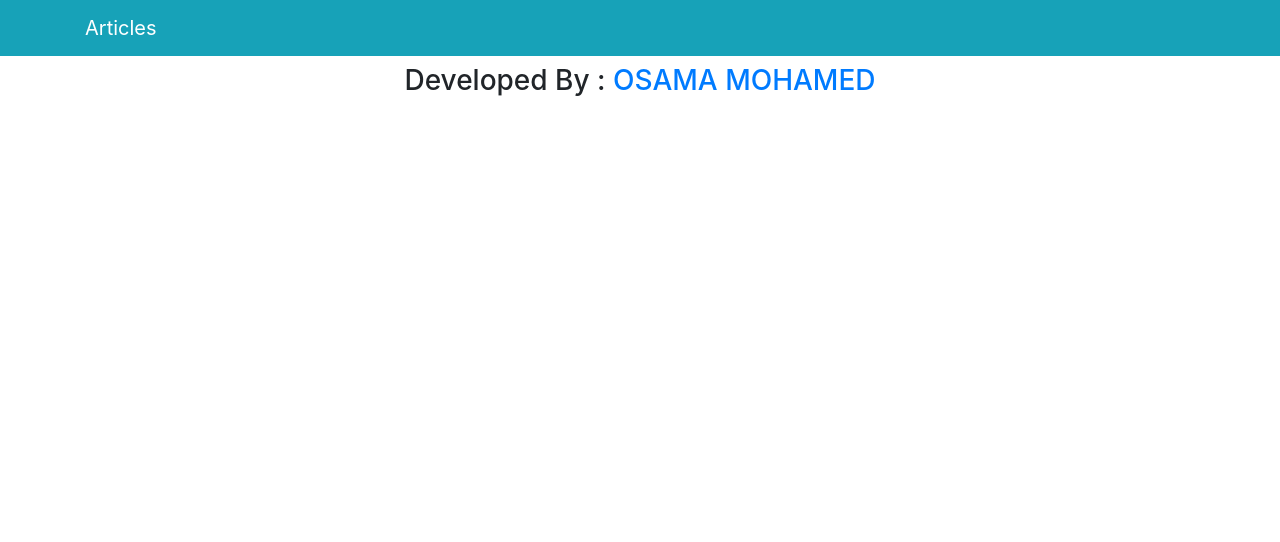
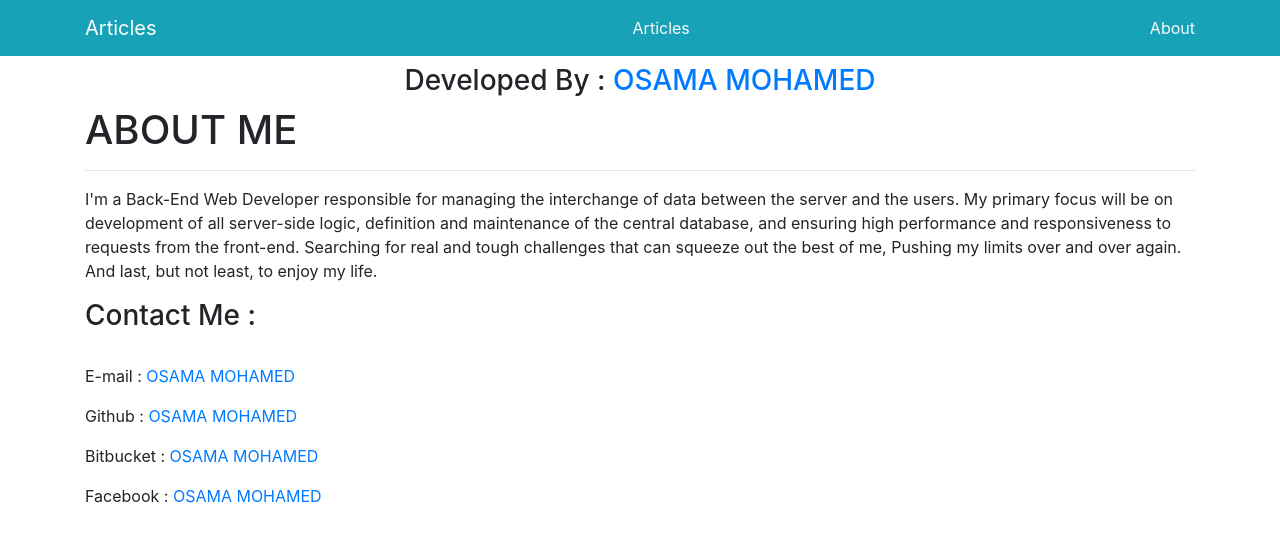
Before and after one commit to osama-mohamed/practice, a Vue app: page /about in a window 1280 px wide. Shown: the top 542 px of the page. Built offline with nearby package versions, Linux system fonts and the light colour scheme.

Commit message:
about me component

```diff
--- a/index.html
+++ b/index.html
@@ -4,7 +4,6 @@
     <meta charset="utf-8">
     <meta name="viewport" content="width=device-width,initial-scale=1.0">
     <title>Articles</title>
-    <!--<link rel="stylesheet" href="https://maxcdn.bootstrapcdn.com/bootstrap/4.0.0/css/bootstrap.min.css" integrity="sha384-Gn5384xqQ1aoWXA+058RXPxPg6fy4IWvTNh0E263XmFcJlSAwiGgFAW/dAiS6JXm" crossorigin="anonymous">-->
     <link rel="stylesheet" href="static/css/bootstrap.min.css">
   </head>
   <body>
@@ -14,8 +13,5 @@
     <script src="static/js/jquery-3.2.1.slim.min.js"></script>
     <script src="static/js/popper.min.js"></script>
     <script src="static/js/bootstrap.min.js"></script>
-    <!--<script src="https://code.jquery.com/jquery-3.2.1.slim.min.js" integrity="sha384-KJ3o2DKtIkvYIK3UENzmM7KCkRr/rE9/Qpg6aAZGJwFDMVNA/GpGFF93hXpG5KkN" crossorigin="anonymous"></script>-->
-    <!--<script src="https://cdnjs.cloudflare.com/ajax/libs/popper.js/1.12.9/umd/popper.min.js" integrity="sha384-ApNbgh9B+Y1QKtv3Rn7W3mgPxhU9K/ScQsAP7hUibX39j7fakFPskvXusvfa0b4Q" crossorigin="anonymous"></script>-->
-    <!--<script src="https://maxcdn.bootstrapcdn.com/bootstrap/4.0.0/js/bootstrap.min.js" integrity="sha384-JZR6Spejh4U02d8jOt6vLEHfe/JQGiRRSQQxSfFWpi1MquVdAyjUar5+76PVCmYl" crossorigin="anonymous"></script>-->
   </body>
 </html>
--- a/src/App.vue
+++ b/src/App.vue
@@ -3,7 +3,9 @@
     <Navbar></Navbar>
     <div class="container">
       <h3 class="text-center">Developed By : <a href="https://www.facebook.com/osama.mohamed.ms">OSAMA MOHAMED</a></h3>
-      <router-view/>
+      <keep-alive>
+        <router-view/>
+      </keep-alive>
     </div>
   </div>
 </template>
@@ -11,21 +13,8 @@
 <script>
 import Navbar from './components/Navbar'
 
-/*import fetchArticles from './mixins/fetchArticles'
-import addArticle from './mixins/addArticle'
-import editArticle from './mixins/editArticle'
-import deleteArticle from './mixins/deleteArticle'
-import pagination from './mixins/pagination'*/
-
 export default {
   name: 'App',
-  /*mixins: [
-    fetchArticles,
-    addArticle,
-    editArticle,
-    deleteArticle,
-    pagination,
-  ],*/
   components: {
     Navbar
   }
--- /dev/null
+++ b/src/components/About.vue
@@ -0,0 +1,16 @@
+<template>
+  <div>
+    <h1>ABOUT ME</h1>
+    <hr>
+    <p>I'm a Back-End Web Developer responsible for managing the interchange of data between the server and the users. My primary focus will be on development of all server-side logic, definition and maintenance of the central database, and ensuring high performance and responsiveness to requests from the front-end.
+       Searching for real and tough challenges that can squeeze out the best of me, Pushing my limits over and over again.
+       And last, but not least, to enjoy my life.
+    </p>
+    <h3>Contact Me : </h3>
+    <br>
+    <p>E-mail : <a href="mailto:osama6osama6@gmail.com">OSAMA MOHAMED</a></p>
+    <p>Github : <a href="https://github.com/OSAMAMOHAMED1234" target="_blank">OSAMA MOHAMED</a></p>
+    <p>Bitbucket : <a href="https://bitbucket.org/OSAMAMOHAMED1234" target="_blank">OSAMA MOHAMED</a></p>
+    <p>Facebook : <a href="https://www.facebook.com/osama.mohamed.ms" target="_blank">OSAMA MOHAMED</a></p>
+  </div>
+</template>
--- a/src/components/AddEdit.vue
+++ b/src/components/AddEdit.vue
@@ -52,7 +52,6 @@ export default {
             .then(response => response.json())
             .then(data => {
               alert(`Article ${this.article.title} Added`)
-//              this.$emit('newArticle', this.article)
               this.article.title = ''
               this.article.body = ''
               this.$parent.fetchArticles()
--- a/src/components/Delete.vue
+++ b/src/components/Delete.vue
@@ -21,7 +21,6 @@
                 .then(res => {
                   alert('Article removed');
                   this.$parent.fetchArticles()
-//                  this.$parent.$options.methods.fetchArticles()
                 })
                 .catch(error => console.log(error))
             }
--- a/src/components/Navbar.vue
+++ b/src/components/Navbar.vue
@@ -2,6 +2,8 @@
   <nav class="navbar navbar-expand-sm navbar-dark bg-info mb-2">
     <div class="container">
       <a href="" class="navbar-brand">Articles</a>
+      <router-link v-bind:to="{name: 'articles'}" class="text-light">Articles</router-link>
+      <router-link v-bind:to="{name: 'about'}" class="text-light">About</router-link>
     </div>
   </nav>
 </template>
--- a/src/components/Pagination.vue
+++ b/src/components/Pagination.vue
@@ -6,10 +6,10 @@
         <li v-bind:class="[{disabled: !pagination.previous_page_url}]" class="page-item">
           <a class="page-link" href="#" @click.prevent="fetchArticles(pagination.previous_page_url.substring(0, pagination.previous_page_url.indexOf('l/')) + 'l/')">First Page</a>
         </li>
-
         <li v-bind:class="[{disabled: !pagination.previous_page_url}]" class="page-item">
           <a class="page-link" href="#" @click.prevent="fetchArticles(pagination.previous_page_url)">Previous</a>
         </li>
+
 
         <li class="page-item disabled" v-if="pagination.current_page && Number.isInteger(pagination.last_page/pagePagination)">
           <a class="page-link text-dark" href="#">
@@ -22,7 +22,6 @@
             Page {{Math.round(pagination.last_page /pagePagination)}}
             of {{Math.round(pagination.last_page /pagePagination)}}</a>
         </li>
-
 
         <li class="page-item disabled" v-else-if="pagination.current_page && pagination.last_page">
           <a class="page-link text-dark" href="#">
--- a/src/router/index.js
+++ b/src/router/index.js
@@ -1,6 +1,7 @@
 import Vue from 'vue'
 import Router from 'vue-router'
 import Articles from '@/components/Articles'
+import About from '@/components/About'
 
 Vue.use(Router)
 
@@ -12,6 +13,11 @@ export default new Router({
       path: '/',
       name: 'articles',
       component: Articles
+    },
+    {
+      path: '/about',
+      name: 'about',
+      component: About
     }
   ]
 })
```
Also changed, not shown: src/components/Articles.vue (+0 -9 lines).
